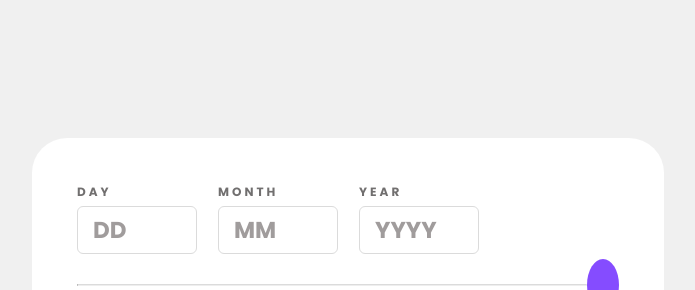
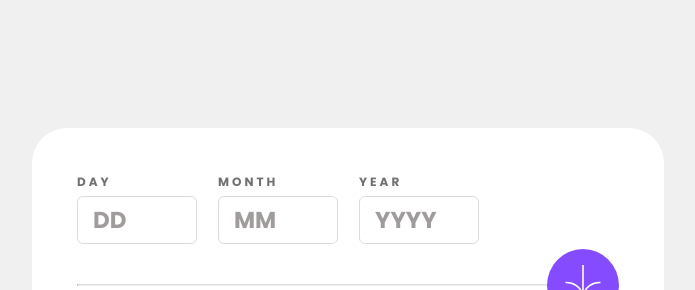
Before and after one commit to brcndev/agecalculator, a plain HTML site: page index.html in a window 1280 px wide. Shown: the part 47-337 px from the top of the page, without its empty margins (292-987 px from the left). Drawn offline with Linux system fonts and the light colour scheme.

Commit message:
change arrow

```diff
--- a/index.html
+++ b/index.html
@@ -35,7 +35,7 @@
 
         <div class="container-btn">
             <hr>
-            <button onclick="calculateAll()"><img class="btn-img" src="../age-calculator-app-main/assets/images/icon-arrow.svg" alt=""></button>
+            <button onclick="calculateAll()"><img class="btn-img" src="./assets/images/icon-arrow.svg" alt=""></button>
         </div>
 
        <div class="age-content">
```
